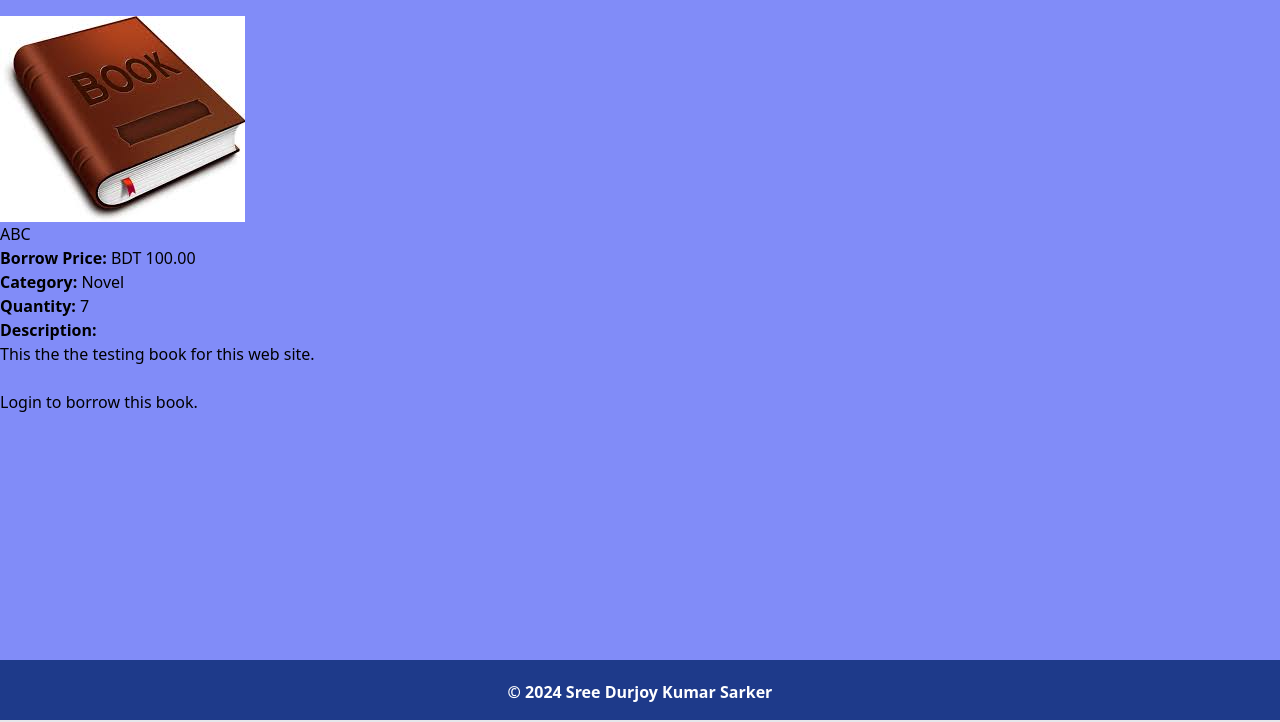
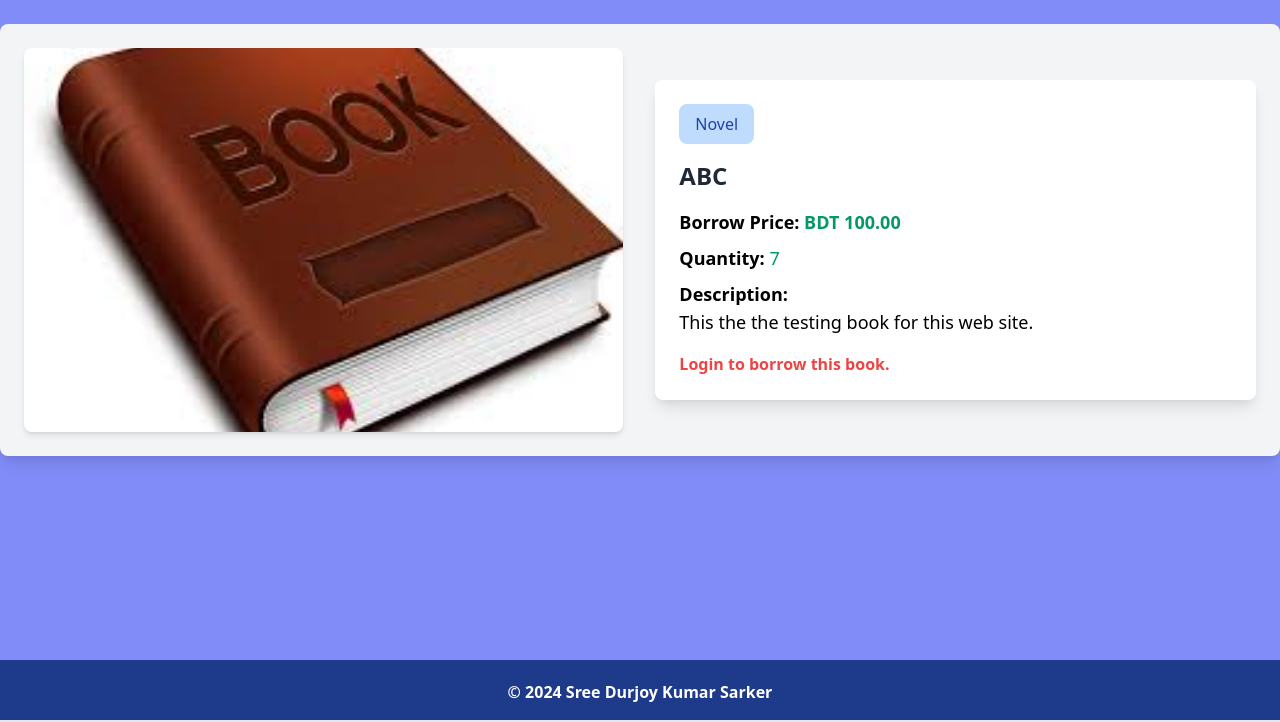
Before and after one commit to DurjoyKumar177/Library_Management_System, a Django app: page /books/book/1/ in a window 1280 px wide. Shown: the part 78-800 px from the top of the page. Run offline with Django 5.2, Linux system fonts and the light colour scheme; data comes from the database, SQL or seed files in the repository; both versions use the stored data as it was after the commit.

Commit message:
book_List, book_details template update

```diff
--- a/books/templates/books/book_details.html
+++ b/books/templates/books/book_details.html
@@ -1,46 +1,78 @@
 {% extends 'base.html' %}
 
 {% block content %}
-<div class="container mt-4">
-  <div class="card">
+<div class="container mx-auto mt-6 bg-gray-100 p-6 rounded-lg shadow-lg">
+    <div class="flex flex-col md:flex-row items-center justify-center gap-8">
+        <!-- Book Image -->
+        <div class="md:w-1/2 w-full">
             <img
                 src="{{ book.image.url }}"
-      class="card-img-top"
                 alt="{{ book.title }}"
-      style="max-height: auto; object-fit: cover"
+                class="rounded-lg shadow-md w-full max-h-96 object-cover"
             />
-    <div class="card-body">
-      <h2 class="card-title text-info">{{ book.title }}</h2>
-      <p class="card-text"><strong>Borrow Price:</strong> BDT {{ book.borrowprice }}</p>
-      <p class="card-text"><strong>Category:</strong> {{ book.catagory.name }}</p>
-      <p class="card-text"><strong>Quantity:</strong> {{ book.quantity }}</p>
-      <p class="card-text"><strong>Description:</strong></p>
-      <p>{{ book.description }}</p>
-      <br />
+        </div>
 
-      <!-- Show the appropriate button -->
+        <!-- Book Details -->
+        <div class="bg-white p-6 rounded-lg shadow-lg md:w-1/2 w-full">
+            <!-- Category Button -->
+            <button
+                class="bg-blue-200 text-blue-800 px-4 py-2 rounded-lg cursor-not-allowed mb-4"
+                disabled>
+                {{ book.catagory.name }}
+            </button>
+
+            <!-- Book Information -->
+            <h2 class="text-2xl font-bold text-gray-800 mb-4">{{ book.title }}</h2>
+            <p class="mb-2 text-lg">
+                <strong>Borrow Price:</strong>
+                <span class="text-green-600 font-semibold">BDT {{ book.borrowprice }}</span>
+            </p>
+            <p class="mb-2 text-lg">
+              <strong>Quantity:</strong>
+              <span class="{% if book.quantity > 0 %}text-green-600{% else %}text-red-600{% endif %}">
+                  {{ book.quantity }}
+              </span>
+          </p>
+            <p class="mb-4 text-lg">
+                <strong>Description:</strong>
+                <br>{{ book.description }}
+            </p>
+
+            <!-- Borrow Button -->
+            <div class="mt-4">
                 {% if request.GET.source == "profile" %}
                 <form method="POST" action="{% url 'borrow_book' book.id %}">
-        {% csrf_token %} {% if book.quantity > 0 %}
-        <button class="btn btn-primary btn-lg" type="submit">Borrow Again</button>
+                    {% csrf_token %}
+                    {% if book.quantity > 0 %}
+                    <button class="w-full bg-blue-500 hover:bg-blue-600 text-white py-2 px-4 rounded-lg transition">
+                        Borrow Again
+                    </button>
                     {% else %}
-        <button class="btn btn-secondary" disabled>Out of Stock</button>
+                    <button class="w-full bg-gray-300 text-gray-600 py-2 px-4 rounded-lg cursor-not-allowed" disabled>
+                        Out of Stock
+                    </button>
                     {% endif %}
                 </form>
                 {% else %}
                 {% if request.user.is_authenticated %}
                 <form action="{% url 'borrow_book' book.id %}" method="POST">
-        {% csrf_token %} {% if book.quantity > 0 %}
-        <button class="btn btn-success">Borrow Now</button>
+                    {% csrf_token %}
+                    {% if book.quantity > 0 %}
+                    <button class="w-full bg-green-500 hover:bg-green-600 text-white py-2 px-4 rounded-lg transition">
+                        Borrow Now
+                    </button>
                     {% else %}
-        <button class="btn btn-secondary" disabled>Out of Stock</button>
+                    <button class="w-full bg-gray-300 text-gray-600 py-2 px-4 rounded-lg cursor-not-allowed" disabled>
+                        Out of Stock
+                    </button>
                     {% endif %}
                 </form>
                 {% else %}
-      <p class="text-danger">Login to borrow this book.</p>
+                <p class="text-red-500 font-semibold mt-4">Login to borrow this book.</p>
                 {% endif %}
                 {% endif %}
             </div>
         </div>
     </div>
+</div>
 {% endblock %}
--- a/library_management/urls.py
+++ b/library_management/urls.py
@@ -16,14 +16,14 @@ Including another URLconf
 """
 from django.contrib import admin
 from django.urls import path,include
-from core.views import HomeView
+from books.views import BookListView
 from django.conf.urls.static import static
 from django.conf import settings
 
 
 urlpatterns = [
     path('admin/', admin.site.urls),
-    path('', HomeView.as_view(), name='home'),
+    path('', BookListView.as_view(), name='home'),
     path('accounts/', include('accounts.urls')),
     path('books/', include('books.urls')),
     path('transactions/', include('transactions.urls')),
```
Also changed, not shown: books/templates/books/book_list.html (+46 -22 lines), db.sqlite3. Lines whose indentation alone changed are shown as unchanged.
